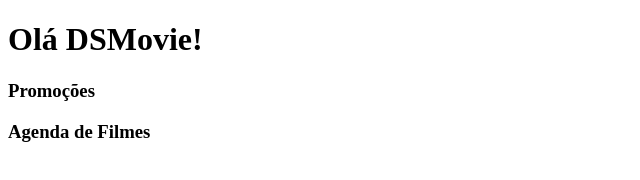
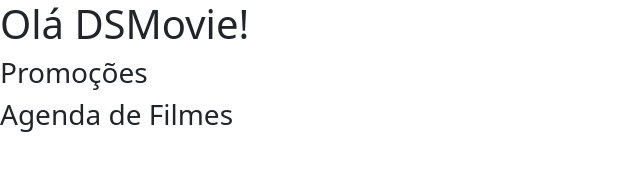
Before and after one commit to flaviopfreitas99/DsMovie, a plain HTML site: page index.html in a window 1280 px wide. Shown: the whole page, without its empty margins (0-640 px from the left). Drawn offline with nearby package versions, Linux system fonts and the light colour scheme.

Commit message:
Bootstrap

```diff
--- a/index.html
+++ b/index.html
@@ -5,6 +5,9 @@
     <meta http-equiv="X-UA-Compatible" content="IE=edge">
     <meta name="viewport" content="width=, initial-scale=1.0">
     <title>DSMovie</title>
+
+    <link href="https://cdn.jsdelivr.net/npm/bootstrap@5.2.0-beta1/dist/css/bootstrap.min.css" rel="stylesheet" integrity="sha384-0evHe/X+R7YkIZDRvuzKMRqM+OrBnVFBL6DOitfPri4tjfHxaWutUpFmBp4vmVor" crossorigin="anonymous">
+  </head>
 </head>
 <body>
    <h1>Olá DSMovie!</h1>
```
